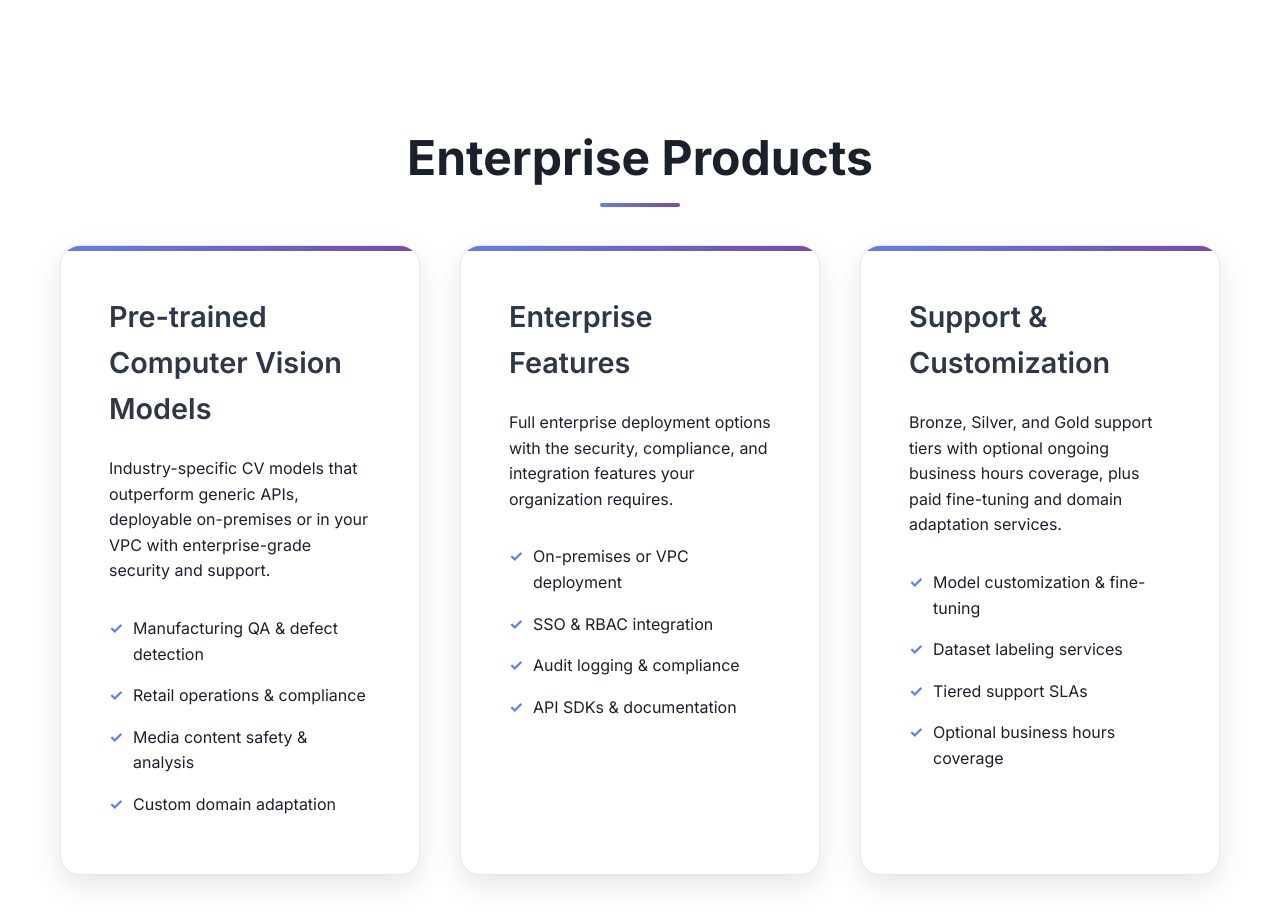
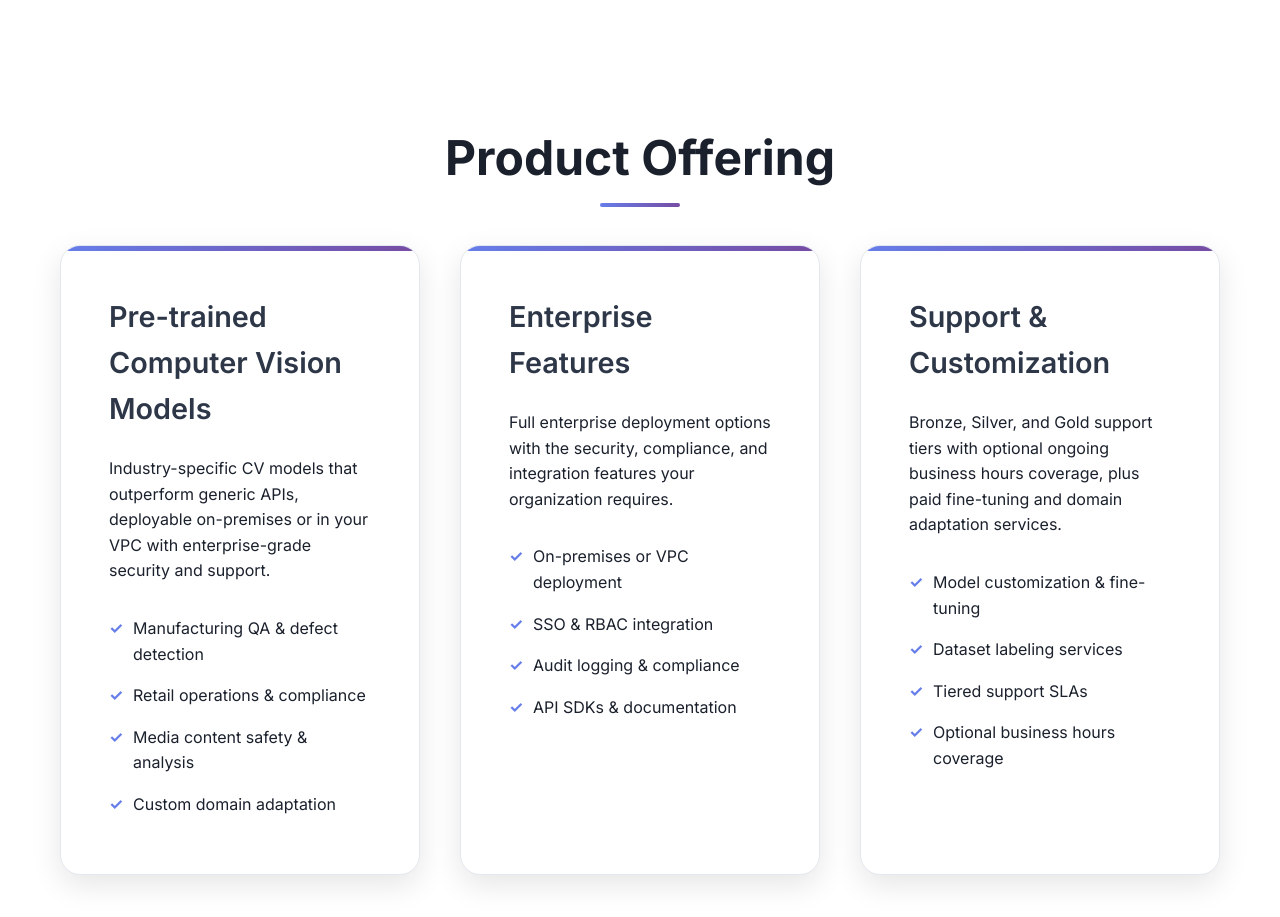
Before and after one commit to kodaai-dev/company_website, a plain HTML site: page index.html in a window 1280 px wide. Shown: the part 2260-3177 px from the top of the page. Drawn offline with Linux system fonts and the light colour scheme.

Commit message:
fix text

```diff
--- a/index.html
+++ b/index.html
@@ -664,7 +664,7 @@
 
     <section id="products">
         <div class="container">
-            <h2>Enterprise Products</h2>
+            <h2>Product Offering</h2>
             <div class="services-grid">
                 <div class="service-card">
                     <h3>Pre-trained Computer Vision Models</h3>
```
